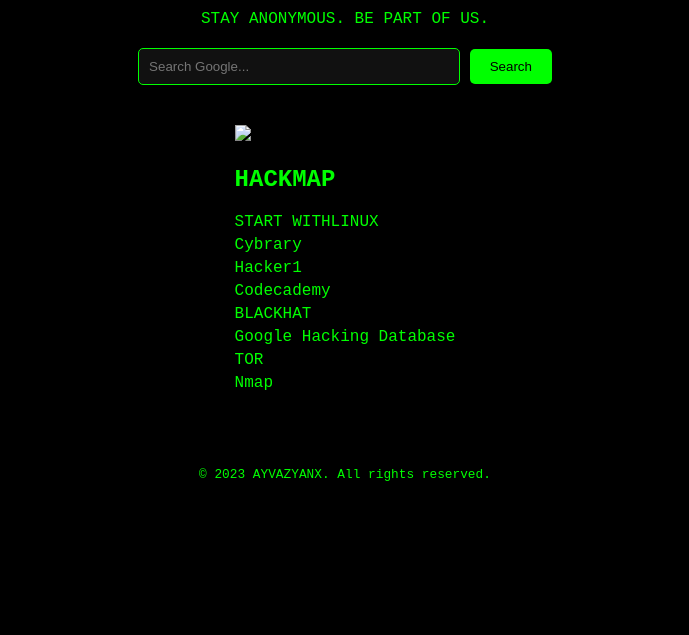
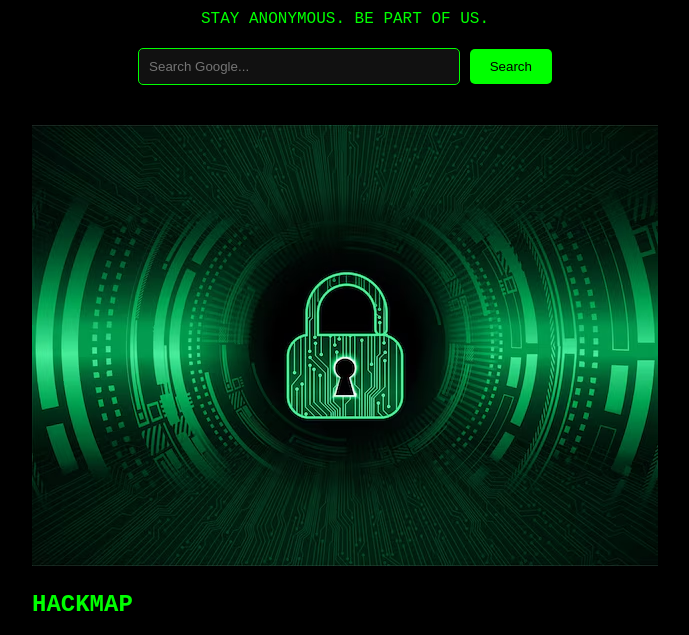
Before and after one commit to avinix24/ayvx, a website: page index.html in a window 1280 px wide. Shown: the part 96-731 px from the top of the page, without its empty margins (295-984 px from the left). Drawn offline with Linux system fonts and the light colour scheme; the site is published under a folder, as on GitHub Pages, so addresses that start at the root find nothing.

Commit message:
Update index.html

```diff
--- a/index.html
+++ b/index.html
@@ -68,7 +68,7 @@
     </form>
 
     <div class="links">
-        <img src=/images/lock.png>
+        <img src="./images/lock.png" alt="Lock Icon">
         <h2>HACKMAP</h2>
         <a href="https://www.linux.org" target="_blank">START WITHLINUX</a>
         <a href="https://www.cybrary.it" target="_blank">Cybrary</a>
```
